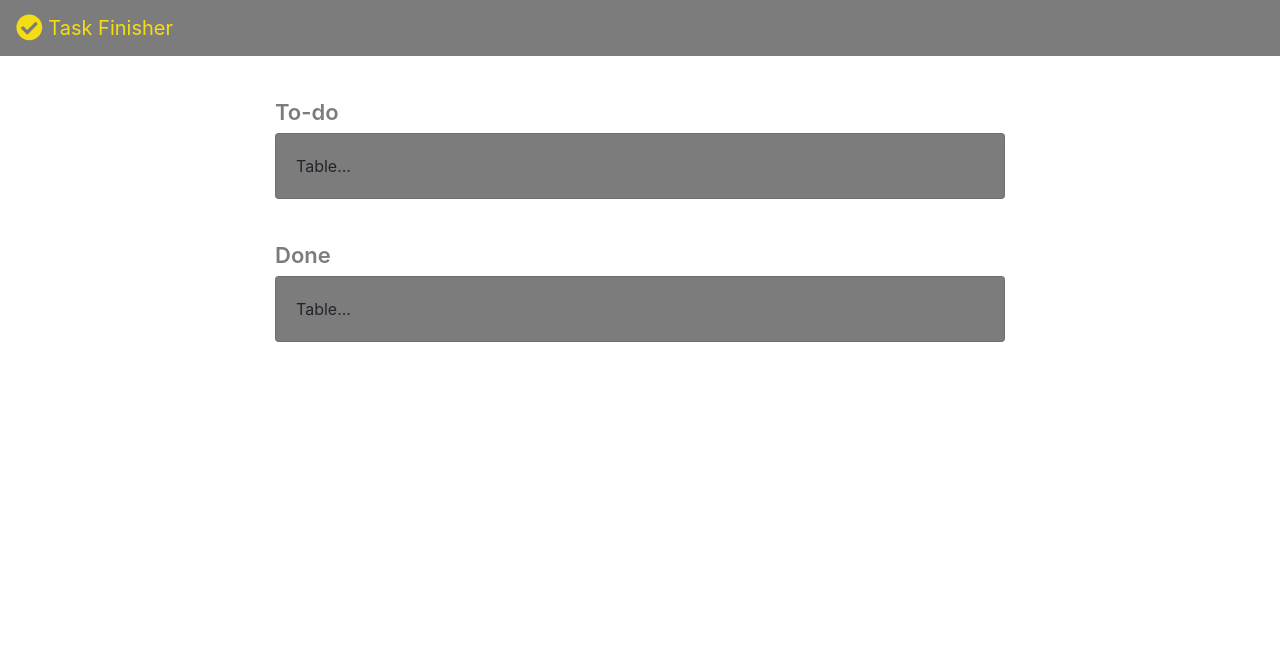
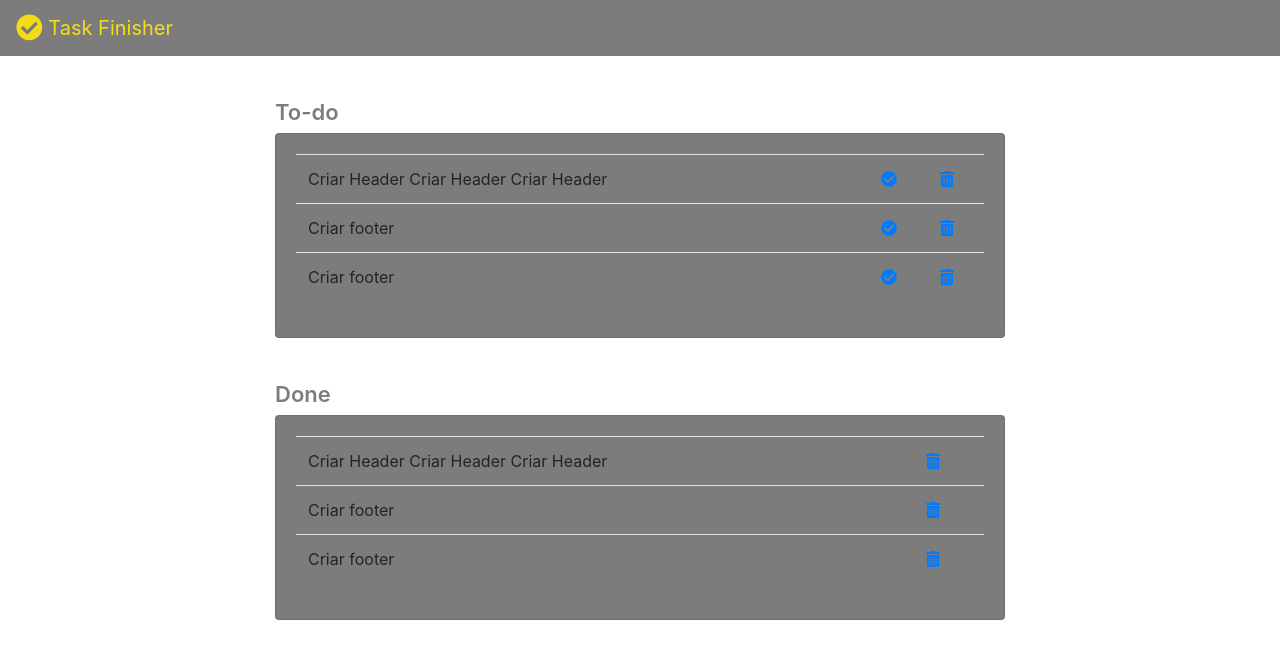
Before and after one commit to ericmadureira/tasks_client, a React (Create React App) app: page / in a window 1280 px wide. Shown: the top 658 px of the page. Built offline with nearby package versions, Linux system fonts and the light colour scheme.

Commit message:
add TaskCard content and prop example

```diff
--- a/src/components/TaskList.js
+++ b/src/components/TaskList.js
@@ -3,21 +3,21 @@
 import Col from 'react-bootstrap/Col';
 import TasksCard from './TasksCard';
 
-class Tasks extends Component {
+class TaskList extends Component {
 	render() {
 		return (
 			<Row>
 				<Col xs={{ span: 8, offset: 2 }} className="tasks_list">
 					<p className="title">To-do</p>
-					<TasksCard/>
+					<TasksCard tasks={[{'title': 'Criar Header Criar Header Criar Header', 'done': false}, {'title': 'Criar footer', 'done': false}, {'title': 'Criar footer', 'done': false}]} />
 				</Col>
 				<Col xs={{ span: 8, offset: 2 }} className="tasks_list">
 					<p className="title">Done</p>
-					<TasksCard/>
+					<TasksCard tasks={[{'title': 'Criar Header Criar Header Criar Header', 'done': true}, {'title': 'Criar footer', 'done': true}, {'title': 'Criar footer', 'done': true}]} />
 				</Col>
 			</Row>
 		);
 	}
 }
 
-export default Tasks;
+export default TaskList;
--- a/src/components/TasksCard.js
+++ b/src/components/TasksCard.js
@@ -1,13 +1,32 @@
 import React, { Component } from 'react';
+import Row from 'react-bootstrap/Row';
 import Card from 'react-bootstrap/Card';
+import Table from 'react-bootstrap/Table';
+import { FontAwesomeIcon } from '@fortawesome/react-fontawesome';
 
-class List extends Component {
+class TaskCard extends Component {
   render() {
     return (
       <div>
         <Card>
           <Card.Body>
-            Table...
+            <Table responsive>
+              <tbody>
+                {this.props.tasks.map((task, index) => {
+                  return <tr key={task.id}>
+                    <td className="col-md-10">{task.title}</td>
+                    <td>
+                      { task.done == false ? <a className="check" href="#"><FontAwesomeIcon icon="check-circle"/></a> : null }
+                    </td>
+                    <td>
+                      <a className="delete" href="#">
+                        <FontAwesomeIcon icon="trash-alt"/>
+                      </a>
+                    </td>
+                  </tr>;
+                })}
+              </tbody>
+            </Table>
           </Card.Body>
         </Card>
       </div>
@@ -15,4 +34,4 @@
   }
 }
 
-export default List;
+export default TaskCard;
```
